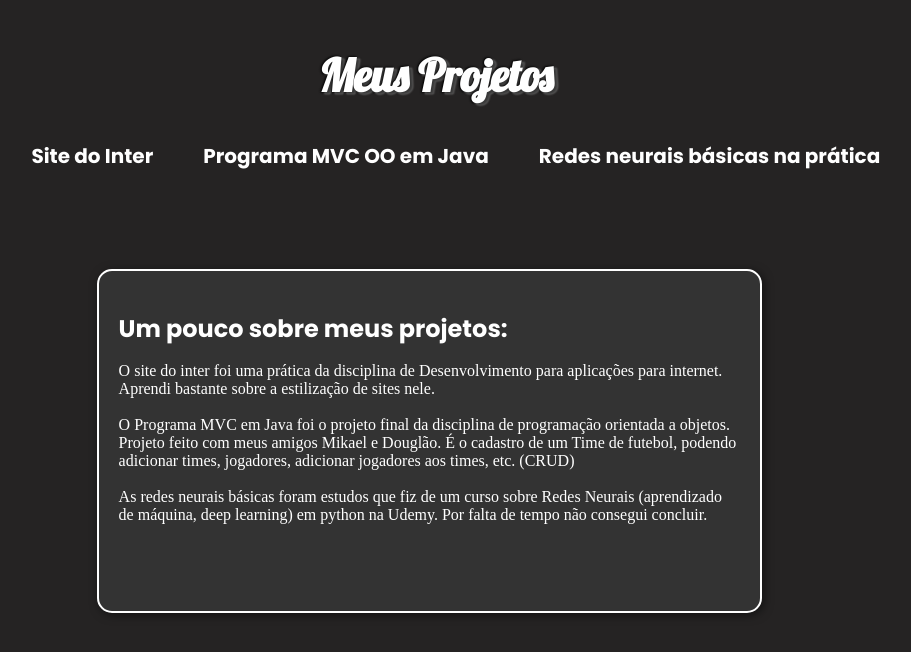
After one commit to feragst/Prog-web, a PHP site: page /projetos.html in a window 1280 px wide. The commit adds this page. Shown: the top 652 px of the page, without its empty margins (185-1096 px from the left). Run offline with PHP 8.4, Linux system fonts and the light colour scheme.

Commit message:
portifólio concluído

```diff
--- /dev/null
+++ b/portifolio-web/projetos.html
@@ -0,0 +1,53 @@
+<!DOCTYPE html>
+<html lang="en">
+
+<head>
+    <meta charset="UTF-8">
+    <meta name="viewport" content="width=device-width, initial-scale=1.0">
+    <title>Projetos</title>
+    <link rel="stylesheet" href="styles.css">
+    <link href="https://fonts.googleapis.com/css2?family=Lobster&display=swap" rel="stylesheet">
+</head>
+
+<body>
+    <header>
+        <nav>
+            <h1 class="projnome">Meus Projetos</h1>
+            <ul class="listaprojetos">
+                <li><a href="https://github.com/feragst/Prog-web/tree/main/site-inter-pratica" target="_blank">Site do
+                        Inter</a></li>
+                <li><a href="https://github.com/feragst/ProjetoOO" target="_blank">Programa MVC OO em Java</a></li>
+                <li><a href="https://github.com/feragst/MachineLearning-studies" target="_blank">Redes neurais básicas
+                        na prática</a></li>
+            </ul>
+    </header>
+
+    <section title="projetos" id="projetos">
+        <nav>
+
+            <div class="container flex space-between">
+                <div class="box">
+                    <h2>Um pouco sobre meus projetos:</h2>
+                    <p>O site do inter foi uma prática da disciplina de Desenvolvimento para aplicações para internet.
+                        Aprendi bastante sobre a estilização de sites nele.<br><br>
+
+                        O Programa MVC em Java foi o projeto final da disciplina de programação orientada a objetos.
+                        Projeto feito com meus amigos Mikael e Douglão. É o cadastro de um Time de futebol, podendo
+                        adicionar times, jogadores, adicionar jogadores aos times, etc. (CRUD) <br><br>
+
+                        As redes neurais básicas foram estudos que fiz de um curso sobre Redes Neurais (aprendizado de
+                        máquina, deep learning) em python na Udemy. Por
+                        falta de tempo não
+                        consegui concluir.
+
+                    </p>
+                </div>
+
+            </div>
+        </nav>
+
+    </section>
+
+</body>
+
+</html>
--- a/portifolio-web/styles.css
+++ b/portifolio-web/styles.css
@@ -45,7 +45,15 @@ html {
 
 /* ------------------------------------- */
 
+.lista a[href*="github.com"] {
+    color: #a24adc;
+    font-weight: bold;
+}
 
+.lista a[href*="instagram.com"] {
+    color: #cf3170;
+    font-weight: bold;
+}
 
 .imagem-container {
     margin-left: 20%;
@@ -67,6 +75,7 @@ html {
     box-shadow: 0 4px 15px rgba(0, 0, 0, 0.3);
 
 }
+
 /* style da seção principal */
 section[title="principal"] .box {
     justify-content: space-between;
@@ -88,6 +97,7 @@ section[title="principal"] .box {
 
 
 }
+
 section[title="principal"] .container {
     display: flex;
     justify-content: space-between;
@@ -133,12 +143,13 @@ section[title="experiencia"] {
     align-items: center;
 
 }
+
 /* -------------------------------------- */
 /* style da seção habilidades */
 section[title="habilidades"] {
     color: white;
     width: 400px;
-    height: 350px;
+    height: 400px;
     margin: 50px auto;
     padding: 20px;
     background-color: #333;
@@ -149,7 +160,9 @@ section[title="habilidades"] {
     display: flex;
     justify-content: center;
     align-items: center;
+    margin-top: 5%;
 }
+
 section[title="habilidades"] h2 {
     font-family: 'Poppins', sans-serif;
     font-size: 24px;
@@ -161,6 +174,7 @@ section[title="habilidades"] p {
     font-size: 17px;
     margin-bottom: 10px;
 }
+
 /* ----------------------------- */
 
 .lista {
@@ -205,8 +219,7 @@ section[title="habilidades"] p {
 }
 
 .nome:hover {
-    color: #c52d2f;
-    /* Muda a cor do texto */
+
     transform: scale(1.1);
     /* Aumenta o tamanho do texto */
     text-shadow: 3px 3px 5px rgba(255, 255, 255, 0.7),
@@ -223,43 +236,23 @@ header {
     align-items: center;
     justify-content: center;
     padding: 10px 20px;
-
-
+    margin-right: 3%;
 
 }
 
-/* disponibilizado pelo professor */
-.interna {
-    margin-top: 30px;
-    width: 300px;
-    height: 50px;
-    justify-content: center;
-    align-items: center;
+footer {
+    font-family: 'Poppins', sans-serif;
+    background-color: #333;
+    color: white;
     text-align: center;
-    border-radius: 10px;
-    word-wrap: break-word;
-    white-space: normal;
-    font-family: Arial, Helvetica, sans-serif;
-    font-weight: bold;
-    color: rgb(255, 255, 255);
-    text-shadow:
-        3px 2px 2px rgba(255, 255, 255, 0.7),
-        -1px -1px 2px rgba(255, 255, 255, 0.7),
-        3px 2px 2px rgba(255, 255, 255, 0.7),
-        -1px 1px 2px rgba(255, 255, 255, 0.7);
+    padding: 15px 0;
+    position: relative;
+    /* Mantém o footer no fluxo normal da página */
+    bottom: 0;
+    width: 100%;
 }
 
 
-.externa {
-    background-color: #E5383B;
-    width: 100%;
-    height: 40px;
-    display: flex;
-    justify-content: center;
-    align-items: center;
-    gap: 15px;
-    margin-top: 60px;
-}
 
 .flex {
     display: flex;
@@ -293,3 +286,106 @@ body {
     background-color: #252323;
 
 }
+
+.like-dislike {
+    display: flex;
+    align-items: center;
+    gap: 10px;
+    justify-content: center;
+    margin: 20px 0;
+}
+
+.like-dislike h2 {
+    margin: 0;
+    color: white;
+}
+
+.like-dislike h1 {
+    margin: 0;
+    color: white;
+    font-family: 'Lobster', cursive;
+    font-size: 20px;
+}
+
+
+/* STYLE DO PROJETOS.HTML */
+.projnome {
+    font-size: 45px;
+    color: white;
+    text-align: center;
+    font-family: 'Lobster', cursive;
+    text-shadow:
+        3px 2px 2px rgba(0, 0, 0, 0.7),
+        -1px -1px 2px rgba(0, 0, 0, 0.7),
+        3px 2px 2px rgba(255, 255, 255, 0.7),
+        -1px 1px 2px rgba(0, 0, 0, 0.7);
+    transition: transform 0.3s ease, color 0.3s ease, text-shadow 0.3s ease;
+}
+
+.projnome:hover {
+
+    transform: scale(1.1);
+    /* aumenta o tamanho do texto */
+    text-shadow: 3px 3px 5px rgba(255, 255, 255, 0.7),
+        /* adiciona efeito de brilho */
+        -1px -1px 5px rgba(0, 0, 0, 0.7);
+}
+
+.listaprojetos {
+    display: flex;
+    gap: 50px;
+    list-style-type: none;
+    text-align: center;
+    justify-content: space-between;
+    align-items: center;
+    font-family: 'Poppins', sans-serif;
+
+}
+
+.listaprojetos a {
+    color: white;
+    font-weight: bold;
+    font-size: 20px;
+    text-decoration: none;
+    transition: transform 0.3s ease, color 0.3s ease, text-decoration 0.3s ease;
+
+}
+
+.listaprojetos a:hover {
+    color: #E5383B;
+    transform: translateY(-5px);
+    text-decoration: underline;
+}
+
+section[title="projetos"] .box {
+    justify-content: space-between;
+    flex-grow: 1;
+    width: 500px;
+    height: 300px;
+    margin: 10px;
+    margin-top: 50px;
+    padding: 10px;
+    color: white;
+    background-color: #333;
+    border: 2px solid white;
+    padding: 20px;
+    margin-left: 15%;
+    margin-right: 20%;
+    box-shadow: 2px 2px 10px rgba(0, 0, 0, 0.5);
+    word-wrap: break-word;
+    border-radius: 15px;
+    transition: background-color 0.3s ease;
+    /* suaviza a transição da cor */
+
+}
+
+section[title="projetos"] .box:hover {
+    background-color: #E5383B;
+}
+
+section[title="projetos"] h2 {
+    font-family: 'Poppins', sans-serif;
+    font-size: 24px;
+    font-weight: bold;
+    margin-bottom: 10px;
+}
```
Also changed, not shown: portifolio-web/javascript.js (+22 -0 lines), portifolio-web/telaprincipal.html (+23 -6 lines).
